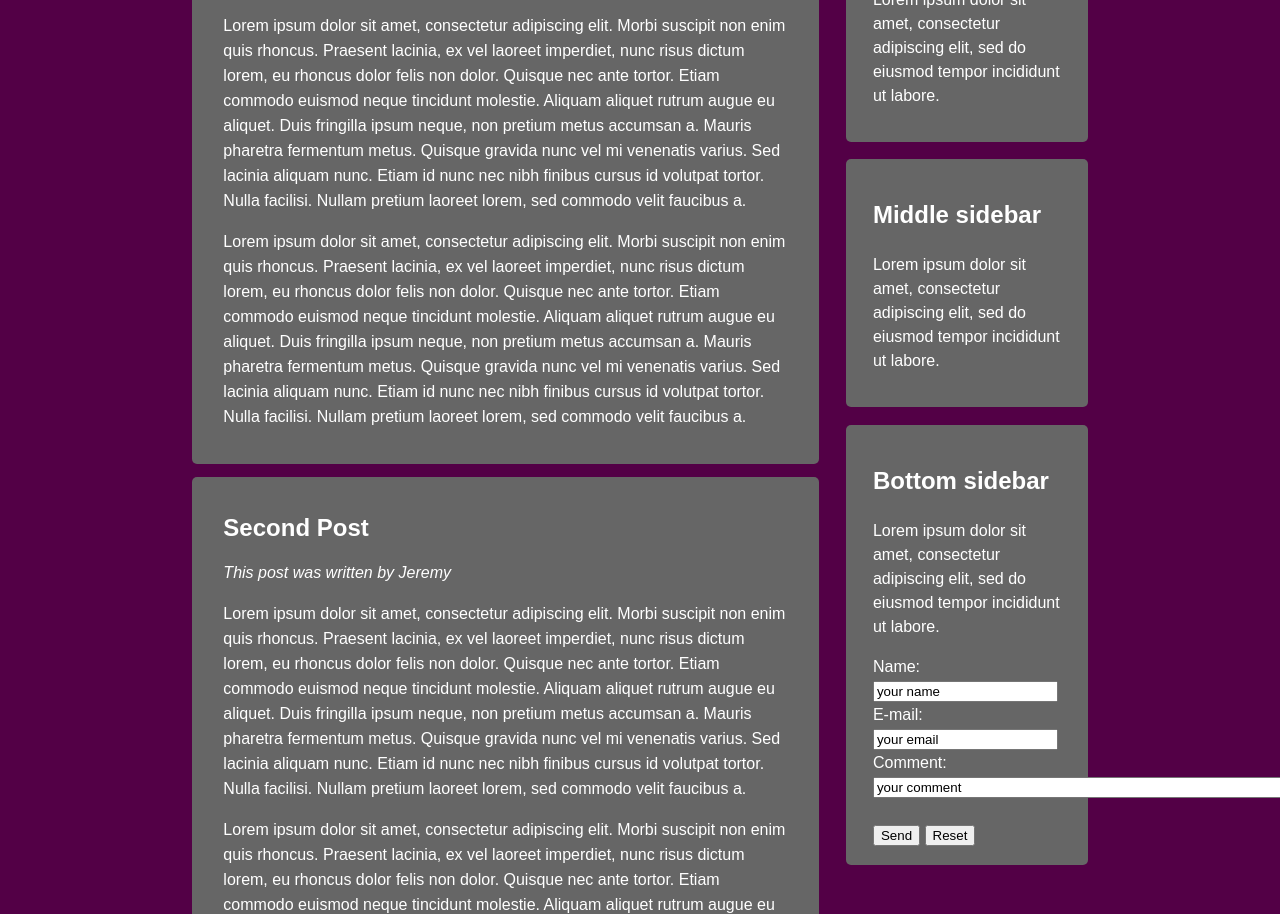
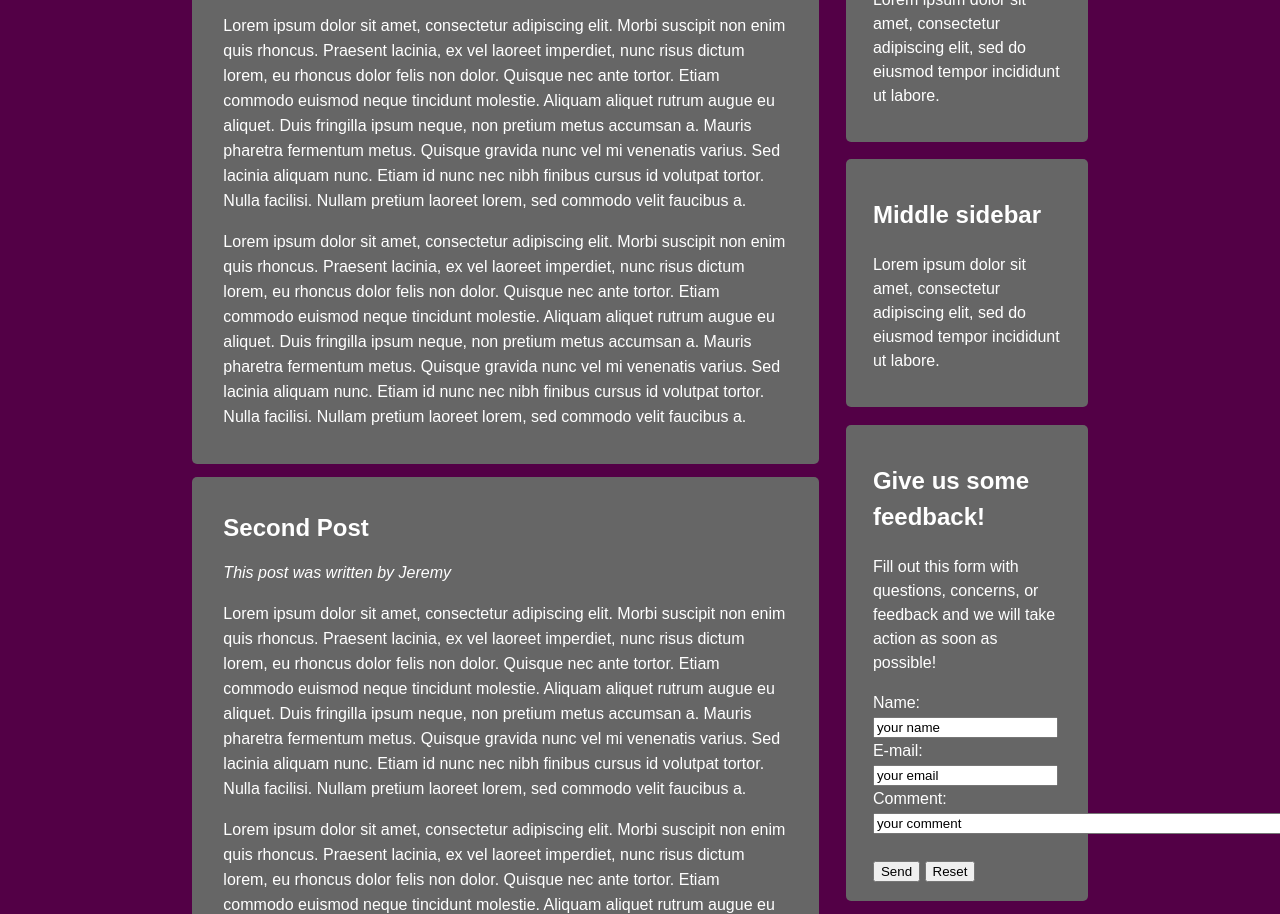
Before and after one commit to BlackGekko/blackgekko.github.io, a plain HTML site: page index.html in a window 1280 px wide. Shown: the part 186-1100 px from the top of the page. Drawn offline with Linux system fonts and the light colour scheme.

Commit message:
Update index.html

```diff
--- a/index.html
+++ b/index.html
@@ -71,8 +71,8 @@
 
 		<aside class="bottom-sidebar">
 			<article>
-				<h2>Bottom sidebar</h2>
-					<p>Lorem ipsum dolor sit amet, consectetur adipiscing elit, sed do eiusmod tempor incididunt ut labore.</p>
+				<h2>Give us some feedback!</h2>
+					<p>Fill out this form with questions, concerns, or feedback and we will take action as soon as possible!</p>
 						<form action="MAILTO:blackgekkohelpdesk@outlook.com" method="post" enctype="text/plain">
 							Name:<br>
 							<input type="text" name="name" value="your name"><br>
```
